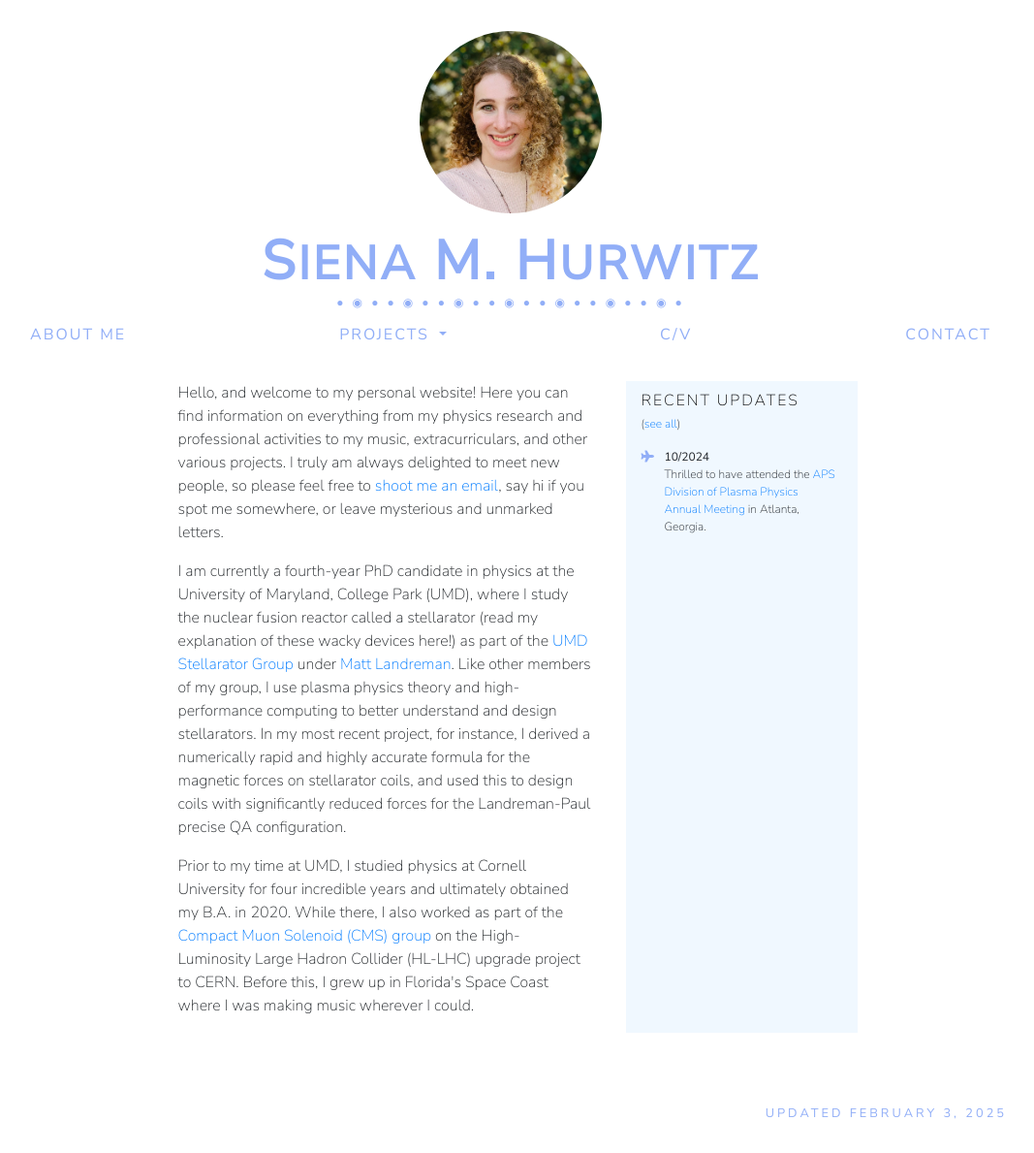
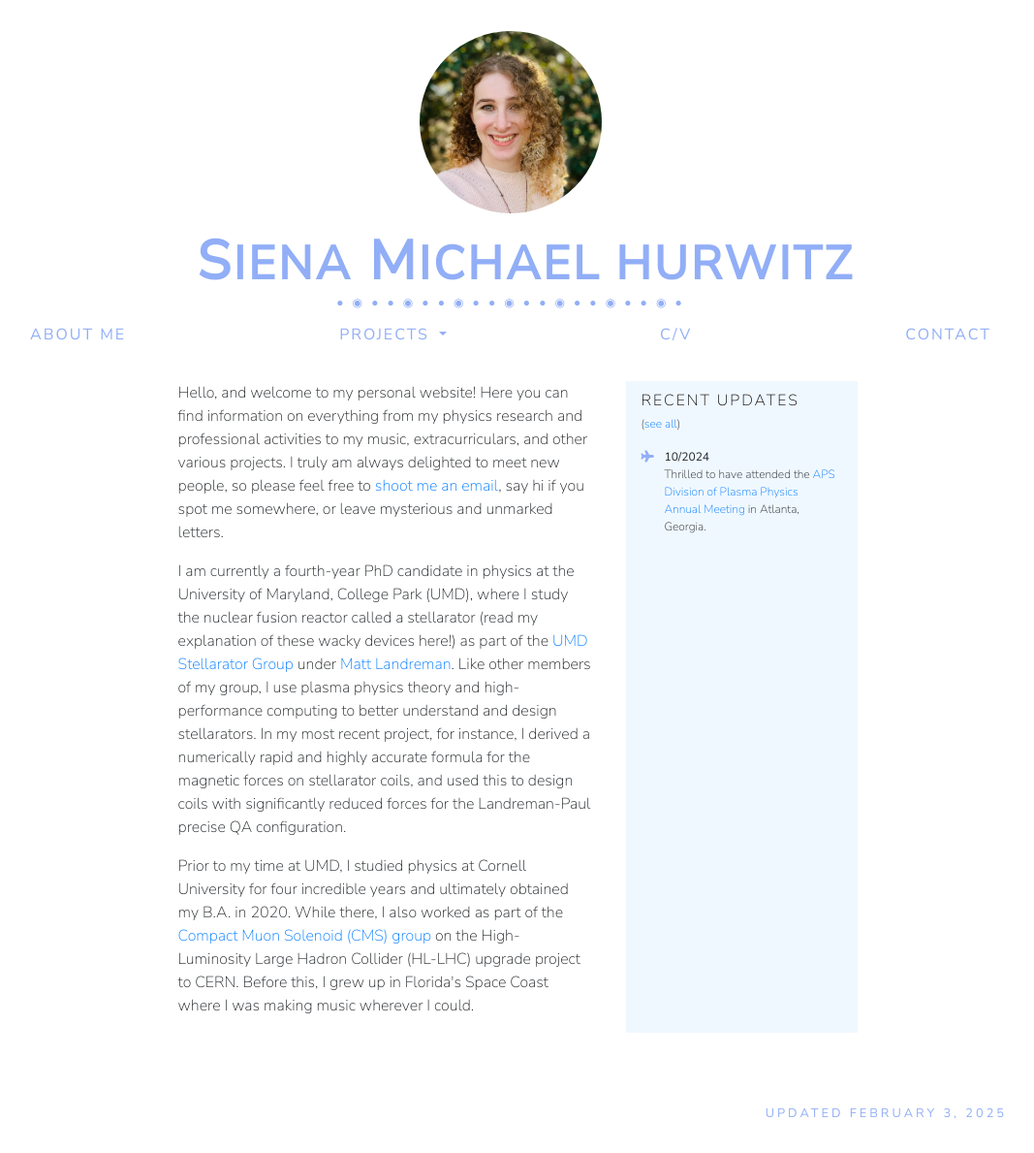
Before and after one commit to smhurwitz/smhurwitz.github.io, a Jekyll site: the page built from index.html, in a window 1280 px wide. Shown: the whole page at 97% size, without its empty margins (113-1180 px from the left). Built offline with Jekyll 4.4.1, drawn with Linux system fonts in a browser that asks for light colours; nearby versions of some CDN libraries.

Commit message:
name update

```diff
--- a/_layouts/headshot_nav.html
+++ b/_layouts/headshot_nav.html
@@ -9,7 +9,7 @@
         <div class='picture-spot'>
           <img src='images/headshot.jpeg' class='rounded-circle p-3 headshot' width=220>
         </div>
-        <a href="index.html" class="display-4 font-weight-bold text-center name-largecaps first-name">S<span class="name-smallcaps">IENA</span> M. H<span class="name-smallcaps last-name">URWITZ</span></a>
+        <a href="index.html" class="display-4 font-weight-bold text-center name-largecaps first-name">S<span class="name-smallcaps">IENA</span> M<span class="name-smallcaps last-name">ICHAEL H<span class="name-smallcaps last-name">URWITZ</span></a>
         <div class='bubble-border d-none d-sm-block'>&#9679; &#9673; &#9679; &#9679; &#9673; &#9679; &#9679; &#9673; &#9679; &#9679; &#9673; &#9679; &#9679; &#9673; &#9679; &#9679; &#9673; &#9679; &#9679; &#9673; &#9679;</div>
         <div class='bubble-border-mobile d-block d-sm-none'> &#9679; &#9673; &#9679; &#9679; &#9673; &#9679; &#9679; &#9673; &#9679; &#9679; &#9673; &#9679; &#9679; &#9673; &#9679; </div>
       </div>
--- a/_layouts/nav.html
+++ b/_layouts/nav.html
@@ -6,7 +6,7 @@
   <body>
     <!-- Add name, and (desktop) bubble border -->
       <div class='tippy-top text-center'>
-        <a href="index.html" class="display-4 font-weight-bold text-center name-largecaps first-name">S<span class="name-smallcaps">IENA</span> M. H<span class="name-smallcaps last-name">URWITZ</span></a>
+        <a href="index.html" class="display-4 font-weight-bold text-center name-largecaps first-name">S<span class="name-smallcaps">IENA</span> M<span class="name-smallcaps last-name">ICHAEL H<span class="name-smallcaps last-name">URWITZ</span></a>
         <div class='bubble-border d-none d-sm-block'>&#9679; &#9673; &#9679; &#9679; &#9673; &#9679; &#9679; &#9673; &#9679; &#9679; &#9673; &#9679; &#9679; &#9673; &#9679; &#9679; &#9673; &#9679; &#9679; &#9673; &#9679;</div>
       </div>
 
```
